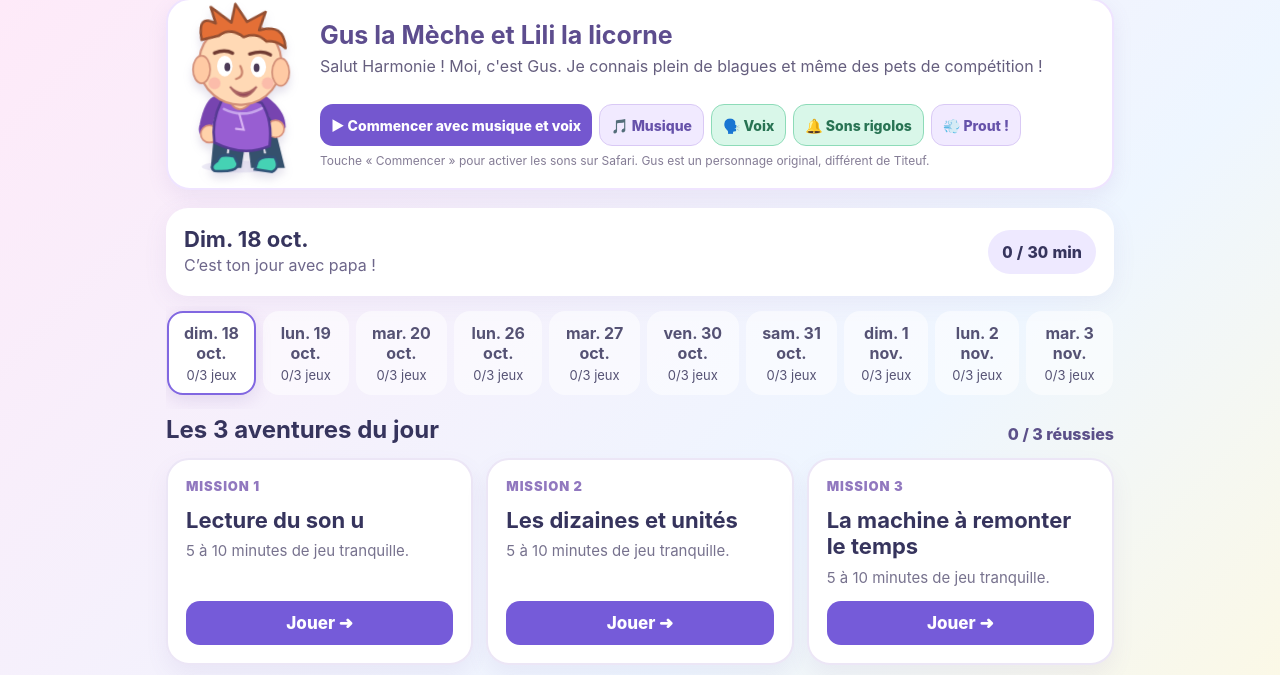
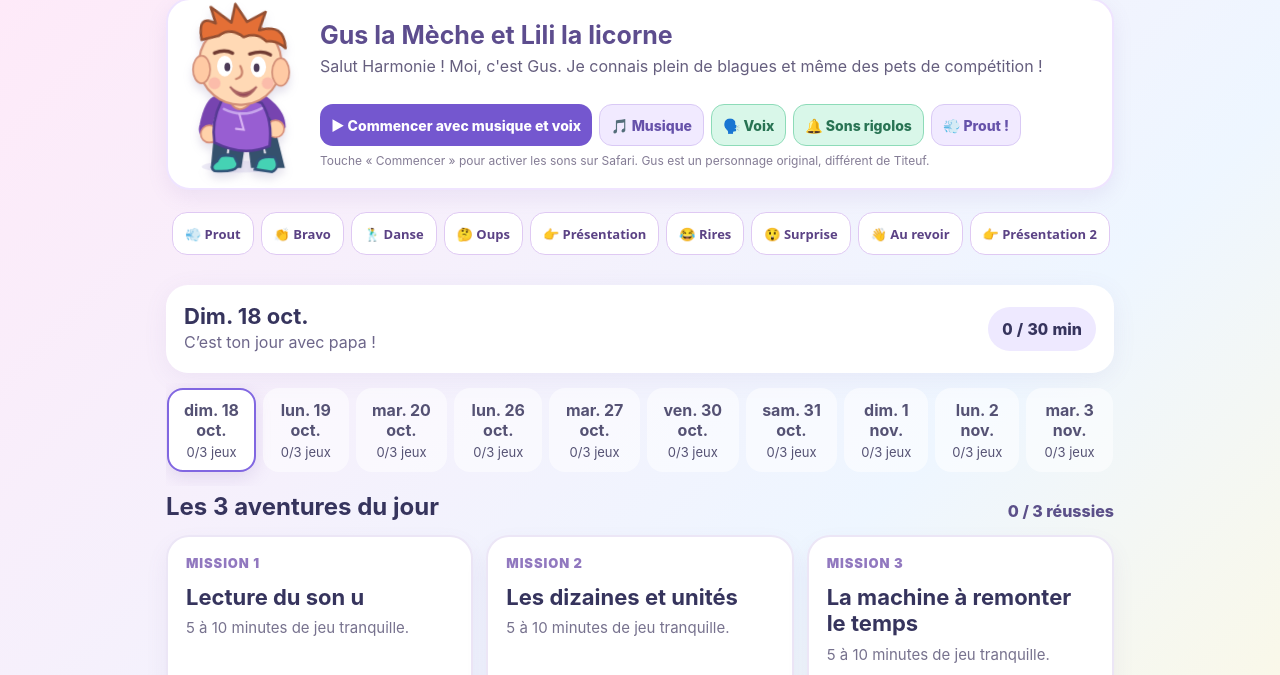
Before and after one commit to philippe021-netizen/microplayer-action-zones-test-, a plain HTML site: page tablette.html in a window 1280 px wide. Shown: the part 105-780 px from the top of the page. Drawn offline with Linux system fonts and the light colour scheme.

Commit message:
feat(harmonie): brancher Gus animé sur les jeux et conserver les anciennes fonctions

```diff
--- a/tablette.html
+++ b/tablette.html
@@ -663,4 +663,5 @@ document.addEventListener('visibilitychange',()=>{
 window.addEventListener('pagehide',()=>{audio.pause();try{speechSynthesis.cancel()}catch(_){}});
 })();
 </script>
+<script src="./gus_media/integration.js" defer></script>
 </body></html>
```
